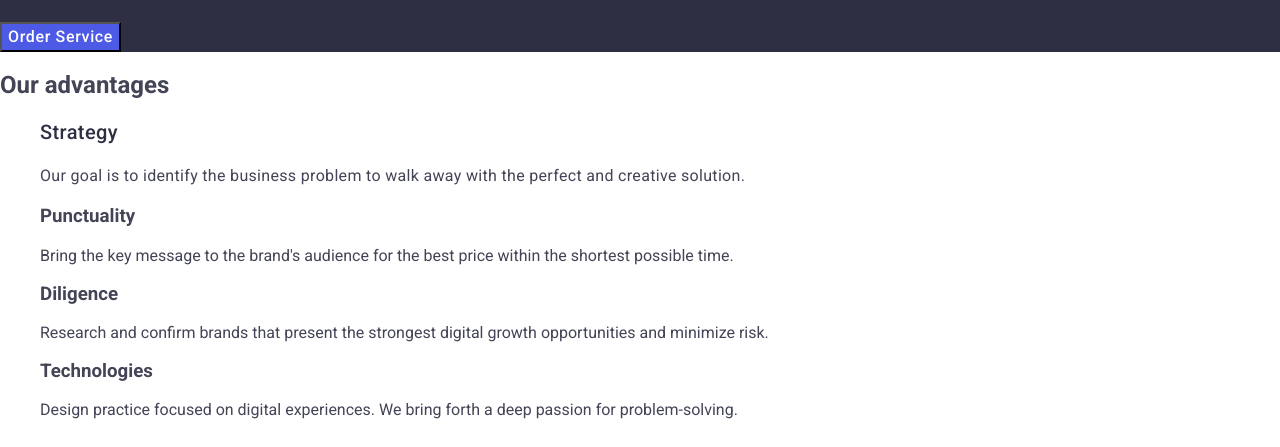
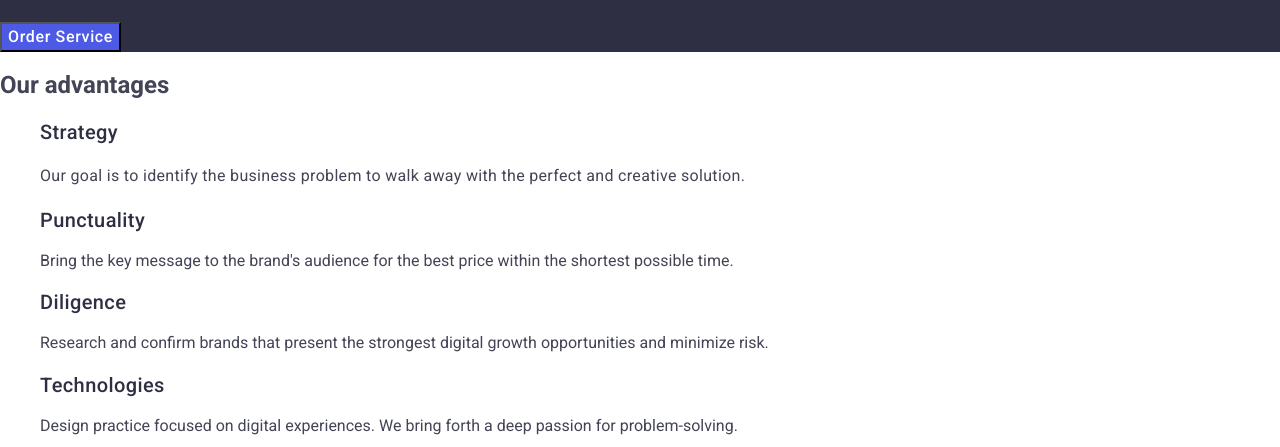
Before and after one commit to Oleksand-Kalinin/goit-markup-hw-02, a plain HTML site: page index.html in a window 1280 px wide. Shown: the part 304-751 px from the top of the page. Drawn offline with nearby package versions, Linux system fonts and the light colour scheme.

Commit message:
update index.html

```diff
--- a/index.html
+++ b/index.html
@@ -78,7 +78,7 @@
           </li>
 
           <li class="our-advantages-list-item">
-            <h3>Punctuality</h3>
+            <h3 class="our-advantages-list-item-title">Punctuality</h3>
             <p>
               Bring the key message to the brand's audience for the best price
               within the shortest possible time.
@@ -86,7 +86,7 @@
           </li>
 
           <li class="our-advantages-list-item">
-            <h3>Diligence</h3>
+            <h3 class="our-advantages-list-item-title">Diligence</h3>
             <p>
               Research and confirm brands that present the strongest digital
               growth opportunities and minimize risk.
@@ -94,7 +94,7 @@
           </li>
 
           <li class="our-advantages-list-item">
-            <h3>Technologies</h3>
+            <h3 class="our-advantages-list-item-title">Technologies</h3>
             <p>
               Design practice focused on digital experiences. We bring forth a
               deep passion for problem-solving.
```
